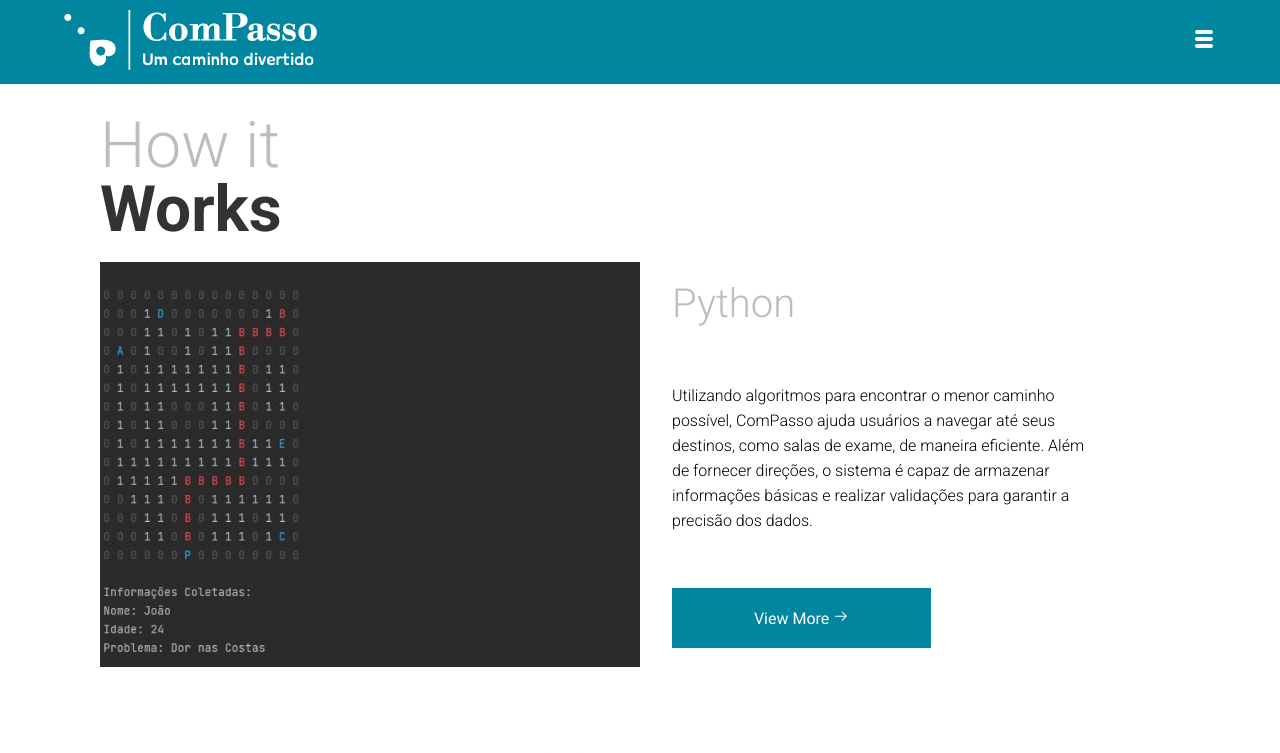
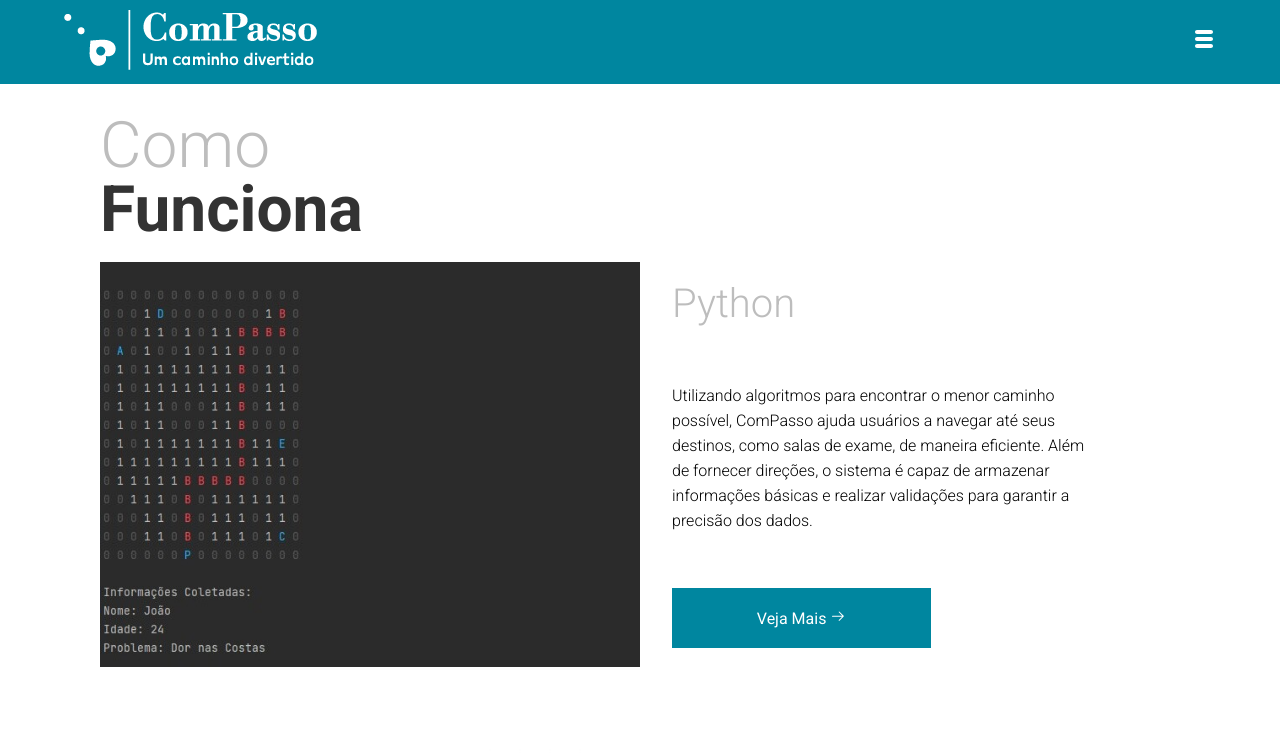
Before and after one commit to Vikcarvalhos/Challenge, a React (Vite) app: page /howitworks in a window 1280 px wide. Shown: the top 753 px of the page. Built offline with nearby package versions, Linux system fonts and the light colour scheme.

Commit message:
fix: howitworks traduction

```diff
--- a/src/css/howitworks.css
+++ b/src/css/howitworks.css
@@ -77,6 +77,9 @@
         text-align: center;
         border: none;
         color: white;
+    }
+    .work-btn:hover{
+        background-color: #336182;
     }
 
 }
--- a/src/routes/Howitworks.jsx
+++ b/src/routes/Howitworks.jsx
@@ -10,8 +10,8 @@ function Howitworks(){
     return(
         <>
             <main id='how-it-works'>
-                <h1>How it</h1>
-                <h2>Works</h2>
+                <h1>Como</h1>
+                <h2>Funciona</h2>
                 <section className='work-container'>
                     <div className='work-method'>
                         <img src={pythonProt} alt='foto protótipo de python'/>
@@ -22,7 +22,7 @@ function Howitworks(){
                                 como salas de exame, de maneira eficiente. Além de fornecer direções, o sistema é capaz de armazenar informações
                                 básicas e realizar validações para garantir a precisão dos dados.
                             </p>
-                            <a className='work-btn' href='#'>View More <span><GoArrowRight /></span></a>
+                            <a className='work-btn' href='#'>Veja Mais <span><GoArrowRight /></span></a>
                         </div>
                     </div>
                     <div className='work-method'>
```
